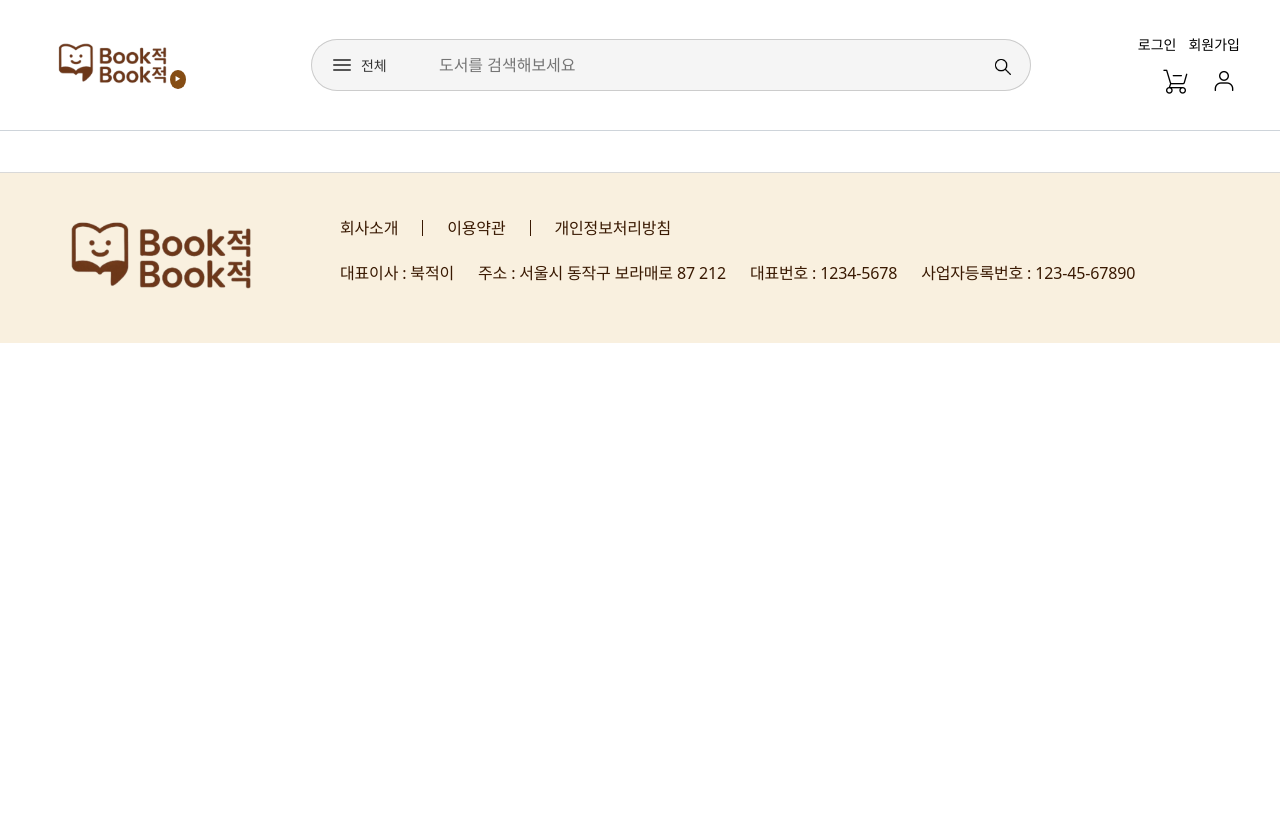
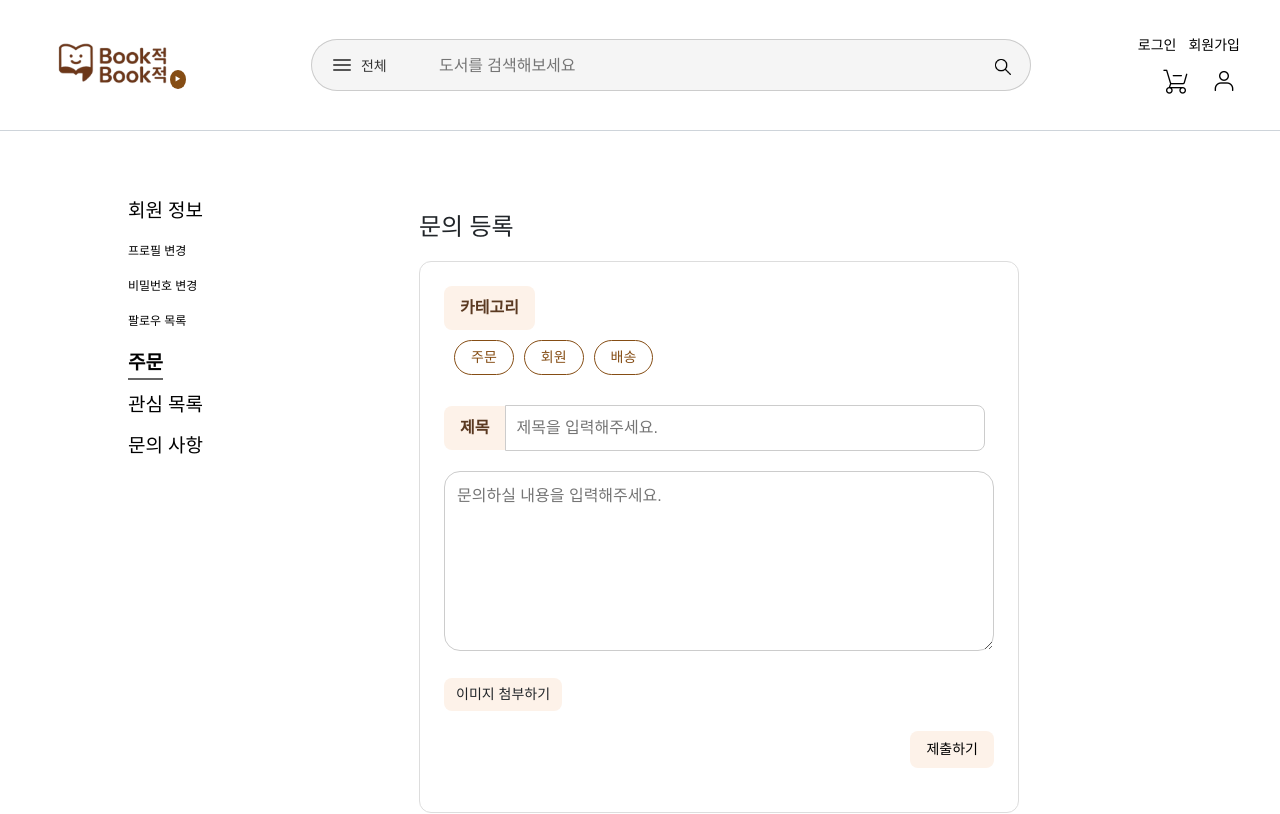
Before and after one commit to jamjam-book/jamjam-bookjeok-backend, a Vue app: page /members/questions/register in a window 1280 px wide. Shown: the top 814 px of the page. Built offline with nearby package versions, Linux system fonts and the light colour scheme.

Commit message:
feat: 문의사항 페이지 구현 - 문의사항 등록 페이지 구현 (#34) - 문의사항 수정 페이지 구현 (#35) - 문의사항 목록 페이지 수정 (#22)

```diff
--- a/package.json
+++ b/package.json
@@ -15,8 +15,10 @@
     "bootstrap": "^5.3.5",
     "bootstrap-vue-3": "^0.5.1",
     "pinia": "^3.0.1",
+    "vee-validate": "^4.15.0",
     "vue": "^3.5.13",
-    "vue-router": "^4.5.0"
+    "vue-router": "^4.5.0",
+    "yup": "^1.6.1"
   },
   "devDependencies": {
     "@vitejs/plugin-vue": "^5.2.3",
--- a/src/features/member/router.js
+++ b/src/features/member/router.js
@@ -19,7 +19,9 @@ export const memberRoutes = [
             { path: ':memberId/password/modify', component: () => import('@/features/member/views/PasswordModifyView.vue')},
             //{ path: '/:memberId/orders', component: () => import ('@/features/order/views/OrderListView.vue')},
             { path: ':memberId/interest-authors', component: () => import ('@/features/member/views/InterestAuthorView.vue')},
-            { path: '/:memberId/questions', component: () => import('@/features/question/views/QuestionListView.vue')}
+            { path: 'questions', component: () => import('@/features/question/views/QuestionListView.vue')},
+            { path: 'questions/register', component: () => import('@/features/question/views/QuestionRegisterView.vue')},
+            { path: 'questions/:questionId/edit', component: () => import('@/features/question/views/QuestionEditView.vue')},
         ]
     },
 
--- a/src/features/question/components/QuestionCategories.vue
+++ b/src/features/question/components/QuestionCategories.vue
@@ -4,18 +4,18 @@
         <!-- 전체 버튼 -->
         <button v-if="list"
                 class="category-button"
-                :class="{ active: selectedCategoryId === null }"
+                :class="{ active: modelValue === null }"
                 @click="selectCategory(null)"
         >
             전체
         </button>
 
-        <!-- 동적으로 생성된 카테고리 버튼 -->
+        <!-- 카테고리 버튼 -->
         <button
                 v-for="category in categories"
                 :key="category.id"
                 class="category-button"
-                :class="{ active: selectedCategoryId === category.id }"
+                :class="{ active: category.id === modelValue }"
                 @click="selectCategory(category.id)"
         >
             {{ category.name }}
@@ -25,25 +25,21 @@
 
 <script setup>
 
-import {ref} from "vue";
-
-const selectedCategoryId = ref(null);
-
-const {categories, list} = defineProps({
-    categories: {
-        type: Array,
-        required: true,
-    },
-    list : true
+const { categories, list, modelValue } = defineProps({
+  categories: {
+    type: Array,
+    required: true },
+  list: {
+    type: Boolean,
+    default: false },
+  modelValue: Number,
 });
 
-const emit = defineEmits(['update:selectedCategoryId']);
+const emit = defineEmits(['update:modelValue']);
 
 const selectCategory = (id) => {
-    selectedCategoryId.value = id;
-    emit('update:selectedCategoryId', selectedCategoryId.value)
-}
-
+  emit('update:modelValue', id);
+};
 </script>
 
 <style scoped>
@@ -59,17 +55,22 @@ const selectCategory = (id) => {
 }
 
 .category-button {
-    padding: 5px 10px;
+    padding: 6px 16px;
     border-radius: 25px;
-    border: #854d14;
+    border: 1px solid #854d14;
     font-weight: 400;
     font-size: 14px;
     background-color: white;
     color: #854d14;
     cursor: pointer;
-    min-width: 30px;
+    min-width: 50px;
     text-align: center;
-    transition: all 0.2s ease;
+    transition: background-color 0.2s ease, color 0.2s ease, transform 0.2s ease;
+}
+
+.category-button:hover {
+  background-color: #f0e0cf;
+  transform: translateY(-1px);
 }
 
 .category-button.active {
--- /dev/null
+++ b/src/features/question/components/QuestionForm.vue
@@ -0,0 +1,260 @@
+<template>
+  <div class="inquiry-form">
+
+    <!-- 카테고리 선택 -->
+    <div class="form-group">
+      <label class="label-category">카테고리</label>
+      <QuestionCategories
+          :categories="categories"
+          v-model="categoryId"
+      />
+      <p v-if="categoryError" class="error">{{ categoryError }}</p>
+    </div>
+
+    <!-- 제목 입력 -->
+    <div class="form-group">
+      <label class="label">제목</label>
+      <input
+          type="text"
+          class="input"
+          v-model="title"
+          :placeholder="isEdit ? '' : '제목을 입력해주세요.'"
+      />
+      <p v-if="titleError" class="error">{{ titleError }}</p>
+    </div>
+
+    <!-- 내용 입력 -->
+    <div class="form-group">
+      <textarea
+          class="textarea"
+          v-model="content"
+          :placeholder="isEdit ? '' : '문의하실 내용을 입력해주세요.'"
+      ></textarea>
+      <p v-if="contentError" class="error">{{ contentError }}</p>
+    </div>
+
+    <!-- 이미지 첨부 -->
+    <div class="form-group file-upload">
+      <label class="file-label" for="file">이미지 첨부하기</label>
+      <input id="file" type="file" @change="handleFileChange" hidden />
+      <span class="filename">{{ fileName }}</span>
+    </div>
+
+    <!-- 이미지 미리보기 -->
+    <div v-if="imagePreview" class="image-preview">
+      <img :src="getImageSrc()" alt="미리보기 이미지" />
+      <button class="delete-button" @click="removeImage">삭제</button>
+    </div>
+
+    <!-- 제출 버튼 -->
+    <div class="form-group submit-button">
+      <button @click="submitForm">제출하기</button>
+    </div>
+  </div>
+</template>
+
+<script setup>
+import { ref, onMounted } from 'vue';
+import { useForm, useField } from 'vee-validate';
+import * as yup from 'yup';
+import {useRouter} from "vue-router";
+import QuestionCategories from "@/features/question/components/QuestionCategories.vue";
+
+const router = useRouter();
+
+const props = defineProps({
+  isEdit: { type: Boolean, default: false },
+  initialData: { type: Object, default: () => ({}) },
+});
+
+const categories = [
+  { id: 1, name: '주문' },
+  { id: 2, name: '회원' },
+  { id: 3, name: '배송' }
+];
+
+const schema = yup.object({
+  title: yup.string().required('제목은 필수입니다.'),
+  content: yup.string().required('내용을 입력해주세요.'),
+  categoryId: yup.string().required('카테고리를 선택해주세요.'),
+});
+
+const { handleSubmit } = useForm({ validationSchema: schema });
+
+const { value: title,errorMessage: titleError } = useField('title');
+const { value: content, errorMessage: contentError } = useField('content');
+const { value: categoryId, errorMessage: categoryError } = useField('categoryId');
+
+const form = ref({
+  title: '',
+  content: '',
+  categoryId: null,
+  imageFile: null,
+});
+const fileName = ref('');
+const imagePreview = ref('');
+const imageFile = ref(null);
+
+onMounted(() => {
+    if (props.isEdit && props.initialData) {
+        title.value = props.initialData.title;
+        content.value = props.initialData.content;
+        categoryId.value = props.initialData.categoryId;
+        fileName.value = props.initialData.imageFileName || '';
+        imagePreview.value = props.initialData.imageUrl || '';
+    }
+});
+
+
+const getImageSrc = () => {
+  const preview = imagePreview.value;
+
+  if (!preview) return ''; // 아무것도 없으면 빈 문자열 반환
+
+  if (preview.startsWith('blob:')) {
+    return preview;
+  } else if (preview.startsWith('/')) {
+    return preview;
+  } else {
+    return `/images/${preview}`;
+  }
+};
+
+const handleFileChange = (e) => {
+  const file = e.target.files[0];
+  if (file) {
+    imageFile.value = file;
+    fileName.value = file.name;
+    imagePreview.value = URL.createObjectURL(file);
+  }
+};
+
+const removeImage = () => {
+  form.value.imageFile = null;
+  fileName.value = '';
+  imagePreview.value = '';
+  document.getElementById('file').value = null;
+};
+
+const submitForm = handleSubmit((values) => {
+    const formData = new FormData();
+    formData.append('title', title.value);
+    formData.append('content', content.value);
+    formData.append('categoryId', categoryId.value);
+    if (imageFile.value) {
+
+        formData.append('file', imageFile.value);
+
+    }
+
+  if (props.isEdit) {
+    console.log('수정 요청', formData);
+  } else {
+    console.log('등록 요청', formData);
+  }
+  router.back();
+});
+</script>
+
+<style scoped>
+.inquiry-form {
+  max-width: 600px;
+  padding: 24px;
+  border: 1px solid #ddd;
+  border-radius: 12px;
+  font-family: sans-serif;
+}
+
+.form-group {
+  margin-bottom: 20px;
+}
+
+.label, .label-category {
+  display: inline-block;
+  background-color: #fdf2e9;
+  padding: 10px 16px;
+  border-radius: 8px 0 0 8px;
+  font-weight: bold;
+  color: #5a3921;
+}
+.label-category {
+  border-radius: 8px;
+}
+
+.input {
+  width: calc(100% - 70px);
+  padding: 10px;
+  border: 1px solid #ccc;
+  border-radius: 0 8px 8px 0;
+}
+
+.textarea {
+  width: 100%;
+  height: 180px;
+  padding: 12px;
+  border: 1px solid #ccc;
+  border-radius: 16px;
+  resize: vertical;
+}
+
+.file-upload {
+  display: flex;
+  align-items: center;
+  gap: 12px;
+}
+
+.file-label {
+  background-color: #fdf2e9;
+  padding: 6px 12px;
+  border-radius: 8px;
+  cursor: pointer;
+  font-size: 14px;
+}
+
+.filename {
+  font-size: 14px;
+  color: #555;
+}
+
+.image-preview {
+  margin-top: 12px;
+}
+
+.image-preview img {
+  max-width: 200px;
+  max-height: 200px;
+  border-radius: 8px;
+  border: 1px solid #ccc;
+}
+
+.delete-button {
+  display: block;
+  margin-top: 8px;
+  background-color: #f8d7da;
+  color: #721c24;
+  border: none;
+  border-radius: 6px;
+  padding: 6px 12px;
+  font-size: 13px;
+  cursor: pointer;
+}
+
+.submit-button {
+  text-align: right;
+}
+
+.submit-button button {
+  background-color: #fdf2e9;
+  border: none;
+  padding: 8px 16px;
+  border-radius: 8px;
+  cursor: pointer;
+  font-size: 14px;
+}
+
+.error {
+  color: red;
+  font-size: 12px;
+  margin-top: 4px;
+}
+</style>
--- a/src/features/question/router.js
+++ b/src/features/question/router.js
@@ -1,3 +1,4 @@
+/*
 export const questionRoutes = [
     {
         path : '/questions',
@@ -14,4 +15,4 @@ export const questionRoutes = [
         name : 'QuestionEdit',
         component: () => import('@/features/question/views/QuestionEditView.vue')
     }
-];
+];*/
--- a/src/features/question/views/QuestionEditView.vue
+++ b/src/features/question/views/QuestionEditView.vue
@@ -1,11 +1,34 @@
 <script setup>
-
+import QuestionForm from "@/features/question/components/QuestionForm.vue";
 </script>
 
 <template>
-
+  <div class="edit-page">
+    <h2>문의 수정</h2>
+    <QuestionForm
+    :is-edit="true"
+    :initial-data="{
+      id: 1,
+      title: '배송 문의',
+      content: '배송 문의 드립니다.',
+      imageUrl : 'main_482791348279137620.20240609071045.jpg',
+      imageFileName: 'main_482791348279137620.20240609071045.jpg',
+      date : '2025-04-01',
+      answer: '주문번호 다시 남겨 주시면 확인 후 답변 드리겠습니다.',
+      categoryId :1
+    }"/>
+  </div>
 </template>
 
 <style scoped>
+.edit-page {
+  max-width: 800px;
+  margin: 0 auto;
+  padding: 40px 20px;
+}
 
+h2 {
+  margin-bottom: 20px;
+  font-size: 24px;
+}
 </style>
--- a/src/features/question/views/QuestionRegisterView.vue
+++ b/src/features/question/views/QuestionRegisterView.vue
@@ -1,11 +1,23 @@
 <script setup>
-
+import QuestionForm from "@/features/question/components/QuestionForm.vue";
 </script>
 
 <template>
-
+  <div class="create-page">
+    <h2>문의 등록</h2>
+    <QuestionForm/>
+  </div>
 </template>
 
 <style scoped>
+.create-page {
+  max-width: 800px;
+  margin: 0 auto;
+  padding: 40px 20px;
+}
 
+h2 {
+  margin-bottom: 20px;
+  font-size: 24px;
+}
 </style>
--- a/src/router/index.js
+++ b/src/router/index.js
@@ -6,7 +6,6 @@ import {memberRoutes} from "@/features/member/router.js";
 import {orderRoutes} from "@/features/order/router.js";
 import {cartRoutes} from "@/features/cart/router.js";
 // import {postRoutes} from "@/features/post/router.js";
-import {questionRoutes} from "@/features/question/router.js";
 
 const router = createRouter({
     /*import.meta.env.BASE_URL*/
@@ -19,7 +18,6 @@ const router = createRouter({
         ...orderRoutes,
         ...cartRoutes,
         // ...postRoutes,
-        ...questionRoutes
     ],
 })
 
```
Also changed, not shown: src/features/question/components/QuestionDetail.vue (+14 -13 lines), src/features/question/views/QuestionListView.vue (+32 -19 lines), public/images/main_482791348279137620.20240609071045.jpg (added).
